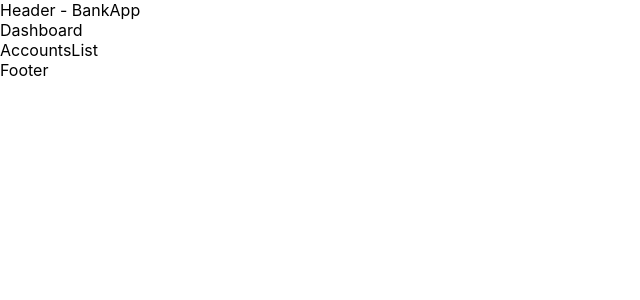
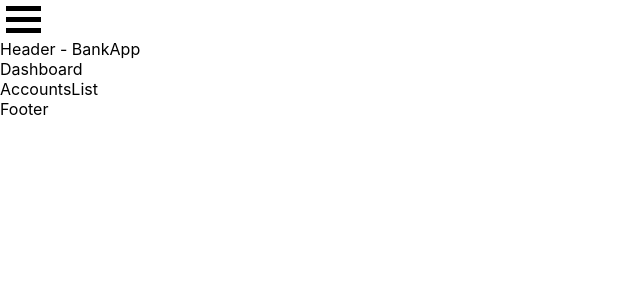
Before and after one commit to cdoss/bankapp, a React (Create React App) app in the folder bankapp-client/: page / in a window 1280 px wide. Shown: the top 300 px of the page, without its empty margins (0-640 px from the left). Built offline with nearby package versions, Linux system fonts and the light colour scheme.

Commit message:
creating menu icon

```diff
--- /dev/null
+++ b/bankapp-client/src/components/Header.css
@@ -0,0 +1,6 @@
+.appMenu {
+  width: 35px;
+  height: 5px;
+  background-color: black;
+  margin: 6px;
+}
--- a/bankapp-client/src/components/Header.js
+++ b/bankapp-client/src/components/Header.js
@@ -1,5 +1,13 @@
 import React from "react";
+import "./Header.css";
 
 export default function Header() {
-  return <div>Header - BankApp</div>;
+  return (
+    <div>
+      <div className="appMenu"></div>
+      <div className="appMenu"></div>
+      <div className="appMenu"></div>
+      Header - BankApp
+    </div>
+  );
 }
```
